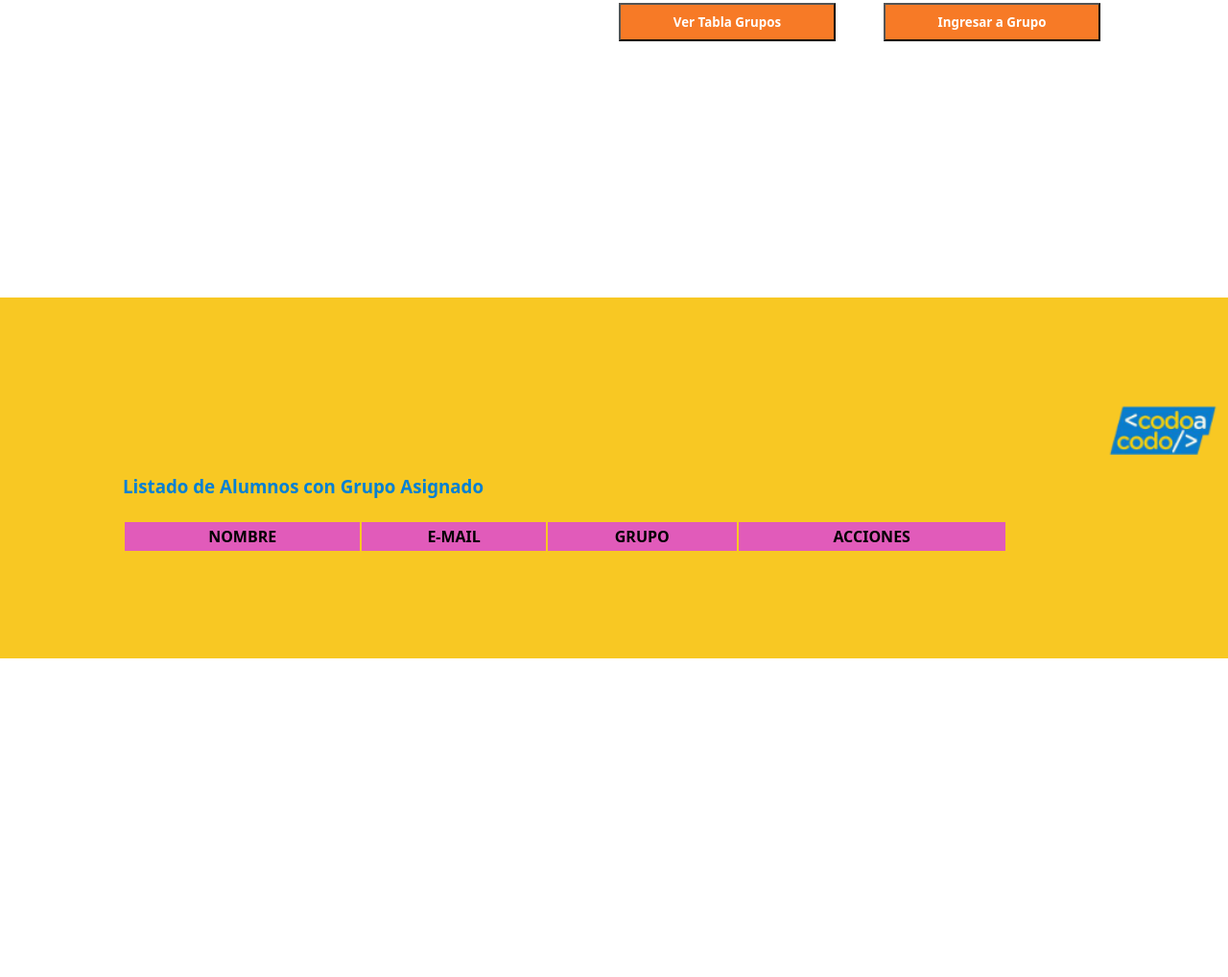
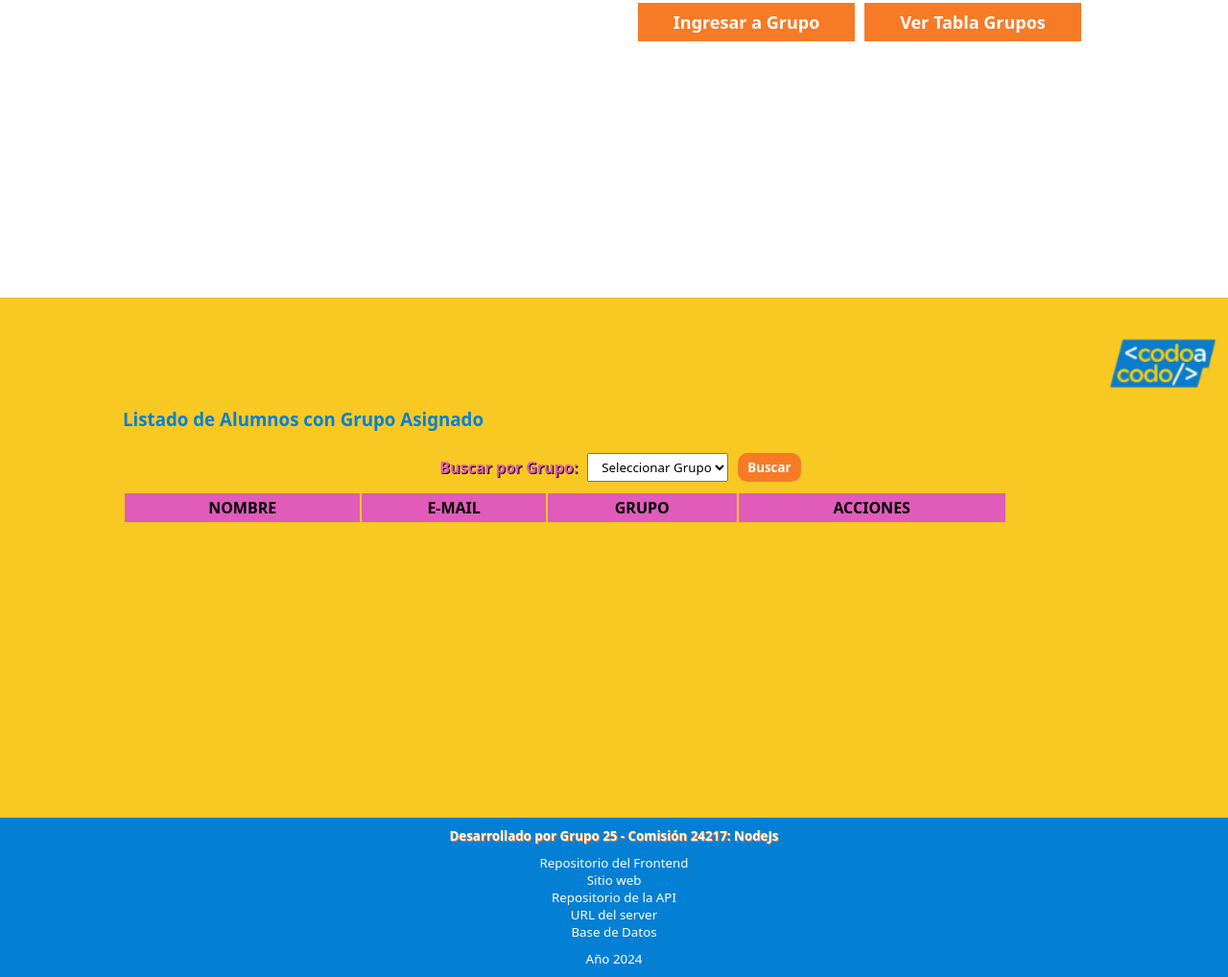
Before and after one commit to Luma2001/grupo25frontend, a plain HTML site: page index.html in a window 1280 px wide. Shown: the part 490-1508 px from the top of the page at 96% size. Before the commit the page ends 1176 px from the top, so only its background shows below. Drawn offline with nearby package versions, Linux system fonts and the light colour scheme; no server answers.

Commit message:
Se agrega buscador

```diff
--- a/css/styles.css
+++ b/css/styles.css
@@ -4,6 +4,7 @@
     box-sizing: border-box;
     font-family: system-ui, -apple-system, BlinkMacSystemFont, 'Segoe UI', Roboto, Oxygen, Ubuntu, Cantarell, 'Open Sans', 'Helvetica Neue', sans-serif;
 }
+
 :root{
     --color-rosa: rgb(225, 91, 186);
     --color-rojo: rgb(247,122,38);
@@ -54,26 +55,33 @@
                 display: flex;
                 flex-direction: row;
                 align-items: center;
-                justify-content: space-between;
+                justify-content: center ;
                 gap: 10px;
 
-                button{
+                button, div{
                     width:45%;
                     height: 40px;
                     background-color: var(--color-rojo);
                     color: var(--color-blanco);
+                    font-size: large;
                     font-weight: bold;
                     animation: transform  5ms ease-in-out;
+                    border: none;
+                    text-align: center;
                 }
 
-                button:hover{
+                button:hover, div:hover{
                     transform: scale(.9);
                 }
-
-                a{
+                div{
+                    padding-top: 8px;
+                    a{
                     text-decoration: none;
                     color: var(--color-blanco);
+                    text-align: center;
+                    }
                 }
+
             }/*fin contenedor-buttons*/
 
         }/*fin form*/
@@ -83,11 +91,9 @@
     #tabla-grupos{
         background-color: var(--color-amarillo);
         width: 100vw;
-        max-height: 100vh;
-        padding-top: 110px;
-        padding-bottom: 110px;
+        padding-top: 40px;
+        padding-bottom: 40px;
         padding-left: 10%;
-        overflow-y: scroll;
         img{
             width: 100%;
         }
@@ -98,21 +104,62 @@
             line-height: 40px;
         }/*fin h3*/
 
+        #buscador{
+            display: flex;
+            flex-direction: row;
+            align-items: center;
+            justify-content: center;
+            gap: 10px;
+            margin-left: -10%;
+            color: var(--color-rosa);
+            font-size: 16px;
+            font-weight: bold;
+            margin-bottom: 10px;
+            label{
+                text-shadow: 1px 1px 0px var(--color-negro);
+            }
+            select{
+                height: 30px;
+                padding-left: 10px;
+                &:hover{
+                    outline: 1px solid var(--color-amarillo);
+                }
+            }
+
+
+            button{
+                background-color: var(--color-rojo);
+                color: var(--color-blanco);
+                padding: 6px 10px;
+                border: none;
+                border-radius: 10px;
+                font-weight: bold;
+                animation: transform  5ms ease-in-out;
+
+                &:hover{
+                    transform: scale(.9);
+                }
+            }
+
+
+        }
+
         .tabla{
             max-width: 1200px;
             width: 80%;
+            height: 300px;
             #tabla-header{
                 border-bottom: 2px solid var(--color-azul);
                 background-color: var(--color-rosa);
                 color: var(--color-negro);
                 height: 30px;
-            }
+            }/*fin tabla-header*/
             #tabla-body{
                 border-bottom: 1px solid var(--color-azul);
                 background-color: var(--color-blanco);
 
                 td{
-                    height: 30px;
+                    height: 35px;
                     padding-left: 10px;
                 }
                 .celda-acciones{
@@ -125,7 +172,7 @@
                     button{
                         background-color: var(--color-rojo);
                         color: var(--color-blanco);
-                        padding: 4px;
+                        padding: 4px 10px;
                         border: none;
                         border-radius: 10px;
                         font-weight: bold;
@@ -140,11 +187,33 @@
                 .celda-grupo{
                     padding-left: 0;
                     text-align: center;
-                }
-            }
+                }/*fin celda-grupo*/
+            }/*fin tabla-body*/
 
         }/*fin tabla*/
 
     }/*fin tabla-grupos*/
 
 }/*fin main*/
+
+footer{
+    text-align: center;
+    font-size: smaller;
+    font-weight: normal;
+    background-color: var(--color-azul);
+    color: var(--color-blanco);
+    padding: 10px;
+    h4{
+        margin-bottom: 10px;
+        text-shadow: 1px 1px 0px var(--color-rojo);
+    }
+    a{
+        text-decoration: none;
+        color:var(--color-blanco);
+        cursor: pointer;
+    }
+    .anho{
+        margin-top: 10px;
+    }
+
+}
--- a/index.html
+++ b/index.html
@@ -9,8 +9,11 @@
 <body>
     <header class="header"></header>
     <main class="main">
+
         <section id="formulario">
+
             <img src="./img/fondo.png" alt="imagen de fondo">
+
             <form id="ingresar-alumno">
                 <h1>Comisión 24217</h1>
                     <h3>Armado de Grupos</h3>
@@ -49,14 +52,50 @@
                     <option value="25">25</option>
                 </select>
                 <div class="contenedor-buttons">
-                    <button ><a href="#tabla-grupos">Ver Tabla Grupos</a></button><button type="submit">Ingresar a Grupo</button>
+                    <button type="submit">Ingresar a Grupo</button>
+                    <div id="ir-a-tabla"><a href="#tabla-grupos">Ver Tabla Grupos</a></div>
                 </div>
 
             </form>
+
         </section>
+
         <section id="tabla-grupos">
             <img src="./img/logo.png" alt="imagen de logo">
             <h3>Listado de Alumnos con Grupo Asignado</h3>
+            <div id="buscador">
+                    <label for="buscar-grupo">Buscar por Grupo:</label>
+                    <select name="buscar-grupo"  id="buscar-grupo" required>
+                        <option value= ""  hidden selected>Seleccionar Grupo</option>
+                        <option value ="todos">Mostrar todos</option>
+                        <option value="1">01</option>
+                        <option value="2">02</option>
+                        <option value="3">03</option>
+                        <option value="4">04</option>
+                        <option value="5">05</option>
+                        <option value="6">06</option>
+                        <option value="7">07</option>
+                        <option value="8">08</option>
+                        <option value="9">09</option>
+                        <option value="10">10</option>
+                        <option value="11">11</option>
+                        <option value="12">12</option>
+                        <option value="13">13</option>
+                        <option value="14">14</option>
+                        <option value="15">15</option>
+                        <option value="16">16</option>
+                        <option value="17">17</option>
+                        <option value="18">18</option>
+                        <option value="19">19</option>
+                        <option value="20">20</option>
+                        <option value="21">21</option>
+                        <option value="22">22</option>
+                        <option value="23">23</option>
+                        <option value="24">24</option>
+                        <option value="25">25</option>
+                    </select>
+                    <button id="btnBuscar">Buscar</button>
+            </div>
             <table class="tabla">
                 <thead id="tabla-header">
                     <tr>
@@ -71,7 +110,15 @@
             </table>
         </section>
     </main>
-    <footer class="footer"></footer>
+    <footer class="footer">
+        <h4>Desarrollado por Grupo 25 - Comisión 24217: NodeJs</h4>
+        <p><a href="https://github.com/Luma2001/grupo25frontend">Repositorio del Frontend</a></p>
+        <p><a href="https://luma2001.github.io/grupo25frontend/">Sitio web</a></p>
+        <p><a href="https://github.com/Luma2001/grupo25api">Repositorio de la API</a></p>
+        <p><a href="https://leom.alwaysdata.net/">URL del server</a></p>
+        <p><a href=" mysql-leom.alwaysdata.net">Base de Datos</a></p>
+        <p class="anho">Año 2024</p>
+    </footer>
 
     <!-- scripts -->
     <script src="https://cdn.jsdelivr.net/npm/axios/dist/axios.min.js"></script>
```
